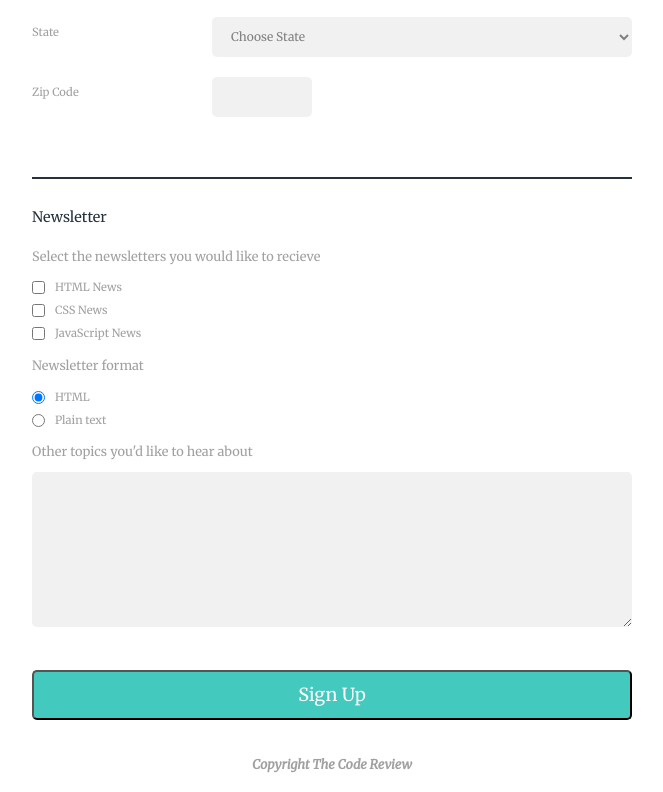
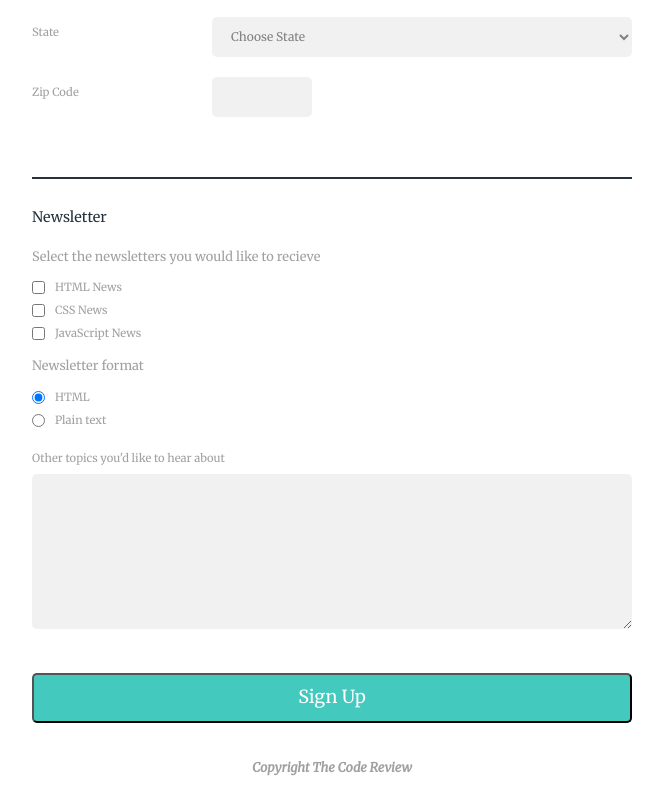
Before and after one commit to rodolfomartin/online-registration-v4, a plain HTML site: page index.html in a window 1280 px wide. Shown: the part 567-1359 px from the top of the page, without its empty margins (308-971 px from the left). Drawn offline with Linux system fonts and the light colour scheme.

Commit message:
Corrected p for label

```diff
--- a/index.html
+++ b/index.html
@@ -64,7 +64,7 @@
 
             <fieldset>
                 <legend>Newsletter</legend>
-                <p class="description">Select the newsletters you would like to recieve</p>
+                <p>Select the newsletters you would like to recieve</p>
 
                 <div class="flex checks">
                     <input type="checkbox" id="html-news">
@@ -81,7 +81,7 @@
                     <label class="inline-label" for="javascript-news">JavaScript News</label>
                 </div>
 
-                <p class="description">Newsletter format</p>
+                <p>Newsletter format</p>
 
                 <div class="flex checks">
                     <input name="newsletter-format" type="radio" id="html" checked><label class="inline-label" for="html">HTML</label>
@@ -91,7 +91,7 @@
                     <input name="newsletter-format" type="radio" id="plain-text"><label class="inline-label"  for="plain-text">Plain text</label>
                 </div>
 
-                <p class="description">Other topics you'd like to hear about</p>
+                <label for="other" class="description">Other topics you'd like to hear about</label>
                 <textarea id="other" name="other" cols="50" rows="10"></textarea>
             </fieldset>
             <button type="submit">Sign Up</button>
--- a/sass/styles.scss
+++ b/sass/styles.scss
@@ -79,6 +79,7 @@ textarea {
     @include fieldformat;
     width: 100%;
     padding-top: 15px;
+    margin-top: 10px;
     margin-bottom: 10px;
 }
 
@@ -100,6 +101,11 @@ button {
 
 .blue {
     background-color: rgb(195, 234, 240);
+}
+
+.description {
+    display: block;
+    padding-top: 20px;
 }
 
 .field {
```
Also changed, not shown: css/styles.css, 1 other file.
